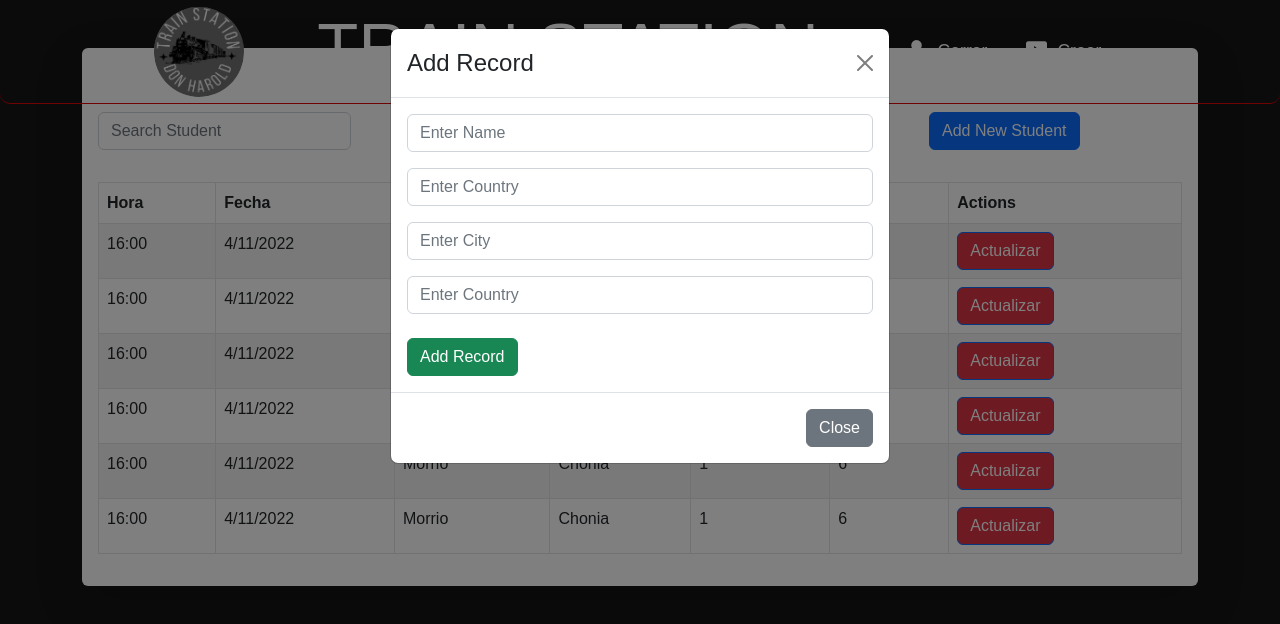
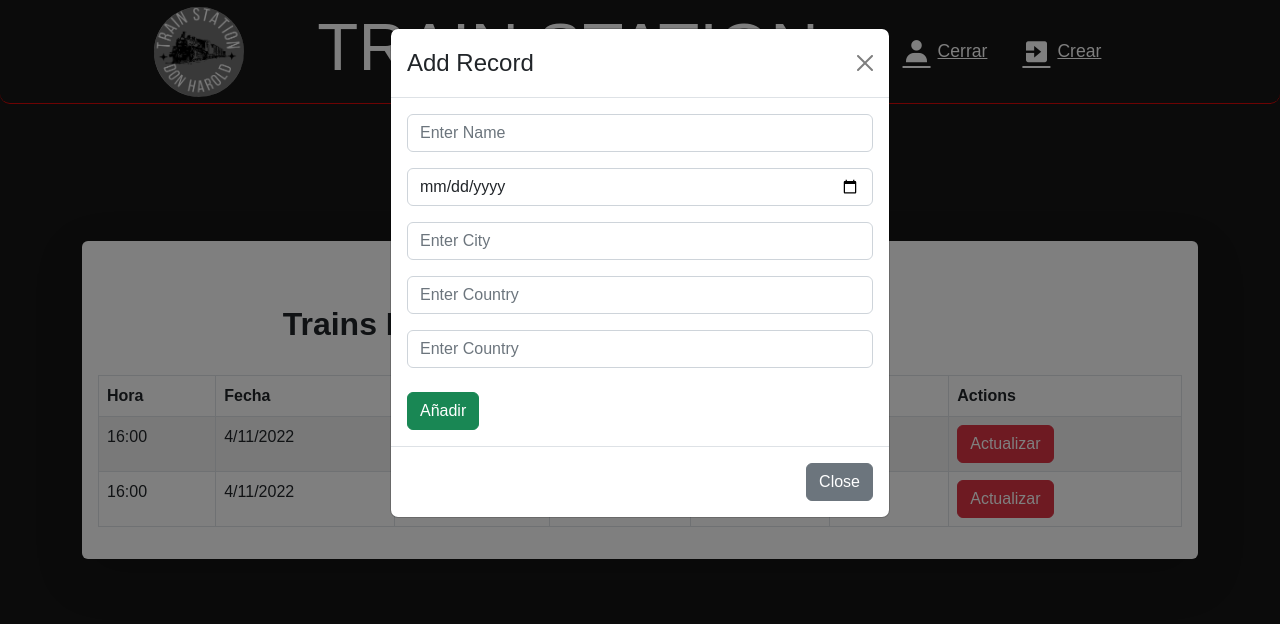
Before and after one commit to aldana212/Proyecto_arley, a React (Create React App) app in the folder frontend/: page /HomeAdmin in a window 1280 px wide. Both pictures are taken after a click on the button "Add New Student". Shown: the top 624 px of the page. Built offline with nearby package versions, Linux system fonts and the light colour scheme.

Commit message:
organice y centre la tabla de datos de los trenes y las ventanas modal de insert y update

```diff
--- a/frontend/src/components/register.jsx
+++ b/frontend/src/components/register.jsx
@@ -1,6 +1,7 @@
 import React from 'react'
 import Style from '../cssComponents/register.module.css'
 import { useState} from "react";
+import { useNavigate } from 'react-router-dom';
 import axios from "axios";
 import swal from 'sweetalert2'
 
@@ -13,6 +14,11 @@ export function Register({click1, clicked1}) {
     const [mail, setMail] = useState('');
     const [contraseña, setContraseña] = useState('');
 
+
+    const navigate = useNavigate();
+
+
+
     const store = async(e) =>{
       e.preventDefault()
       await axios.post('http://localhost:3009/user/register', {cedula: cedula, name:name, mail: mail, contraseña: contraseña})
@@ -22,6 +28,11 @@ export function Register({click1, clicked1}) {
          title: 'Exito',
          text: res.data.data,
         })
+
+        setTimeout(() => {
+           navigate('/HomeAdmin')
+        }, 2000);
+
        }).catch(err =>{
          if(err.response.data.error){
            swal.fire({
--- a/frontend/src/pages/home_admin.jsx
+++ b/frontend/src/pages/home_admin.jsx
@@ -1,48 +1,58 @@
 import React from 'react'
 // import 'bootstrap/dist/css/bootstrap.min.css';
 import { Button,Modal} from 'react-bootstrap';
+import { Header } from '../components/header'
 import {useState} from 'react';
-import { Header } from '../components/header'
 
 export function Home_admin() {
 
+    const [values , setValues] = useState({
+        hora: '',
+        fecha: '',
+        origin: '',
+        n_tren: '',
+        cupo: '',
+    });
+
+    const handleInput = (event) =>{
+       const { name, value } = event.target;
+       console.log(name, value);
+       setValues({
+        // reinicia los valores y creo una copia
+        ...values,
+        [name]: value,
+       });
+    }
+
+    const handleForm = (event) =>{
+        event.preventDefault();
+        console.log(values);
+    }
+
+
+  //estados para mostrar las modal de registro y actu
+
+  const [modalShow, setModalShow] = useState(false);
   const [show, setShow] = useState(false);
-  const [edit, setEdit] = useState(false);
 
-  console.log("xdx " + edit);
+  const ShowModelInser = () => setModalShow(true);
 
-  const handleClose = () => setShow(false);
+  const ShowModelInser1 = () => setShow(true);
 
-  const handleShow = () => {
-    console.log(show);
-    setShow(true)};
-
-  const EditClose = () => setEdit(false);
-
-  const EditShow = () => {
-    console.log(edit);
-    setEdit(true)
+  const handleClose = () => {
+    setShow(false)
+    setModalShow(false)
   };
-
 
   return (
     <>
         <Header />
-        <div className="container mx-auto">
-                <div className="crud shadow-lg p-3 mb-5 mt-5 bg-body rounded ">
+        <div className="container d-flex align-items-center justify-content-center vh-100">
+                <div className="crud shadow-lg p-3 mb-5 mt-5 bg-body rounded vh-50 vw-100">
                 <div className="row ">
-
-                <div className="col-sm-3 mt-5 mb-4 text-gred">
-                    {/* buscador */}
-                    <div className="search">
-                        <form className="form-inline">
-                            <input className="form-control mr-sm-2" type="search" placeholder="Search Student" aria-label="Search"/>
-                        </form>
-                    </div>
-                </div>
-                    <div className="col-sm-3 offset-sm-2 mt-5 mb-4 text-gred" style={{color:"green"}}><h2><b>Student Details</b></h2></div>
+                    <div className="col-sm-3 offset-sm-2 mt-5 mb-4 text-gred"><h2><b>Trains Details</b></h2></div>
                         <div className="col-sm-3 offset-sm-1  mt-5 mb-4 text-gred">
-                            <Button variant="primary" onClick={handleShow}>
+                            <Button variant="primary" onClick={ShowModelInser}>
                                 Add New Student
                             </Button>
                         </div>
@@ -71,8 +81,10 @@ export function Home_admin() {
                                   <td>1</td>
                                   <td>6</td>
                                   <td>
-                                  <Button className="bg-danger text-white" onClick={EditShow}>Actualizar</Button>
-                                  </td>
+                                  <Button variant="danger" onClick={ShowModelInser1}>
+                                        Actualizar
+                                  </Button>
+                                 </td>
                               </tr>
                               <tr>
                                   <td>16:00</td>
@@ -82,56 +94,9 @@ export function Home_admin() {
                                   <td>1</td>
                                   <td>6</td>
                                   <td>
-                                  <Button className="bg-danger text-white">Actualizar</Button>
-                                  </td>
-                              </tr>
-
-                              <tr>
-                                  <td>16:00</td>
-                                  <td>4/11/2022</td>
-                                  <td>Morrio</td>
-                                  <td>Chonia</td>
-                                  <td>1</td>
-                                  <td>6</td>
-                                  <td>
-                                  <Button className="bg-danger text-white">Actualizar</Button>
-                                  </td>
-                              </tr>
-
-                              <tr>
-                                  <td>16:00</td>
-                                  <td>4/11/2022</td>
-                                  <td>Morrio</td>
-                                  <td>Chonia</td>
-                                  <td>1</td>
-                                  <td>6</td>
-                                  <td>
-                                  <Button className="bg-danger text-white">Actualizar</Button>
-                                  </td>
-                              </tr>
-
-                              <tr>
-                                  <td>16:00</td>
-                                  <td>4/11/2022</td>
-                                  <td>Morrio</td>
-                                  <td>Chonia</td>
-                                  <td>1</td>
-                                  <td>6</td>
-                                  <td>
-                                  <Button className="bg-danger text-white">Actualizar</Button>
-                                  </td>
-                              </tr>
-
-
-                              <tr>
-                                  <td>16:00</td>
-                                  <td>4/11/2022</td>
-                                  <td>Morrio</td>
-                                  <td>Chonia</td>
-                                  <td>1</td>
-                                  <td>6</td>
-                                  <td>
-                                  <Button className="bg-danger text-white">Actualizar</Button>
+                                  <Button variant="danger" onClick={ShowModelInser1}>
+                                        Actualizar
+                                  </Button>
                                   </td>
                               </tr>
                           </tbody>
@@ -139,13 +104,50 @@ export function Home_admin() {
                   </div>
               </div>
 
-              {/* <!--- Model Box ---> */}
             <div className="model_box">
             <Modal
-            show={show}
+            show={modalShow}
             >
-              <Modal.Header closeButton>
+              <Modal.Header closeButton onClick={handleClose}>
                 <Modal.Title>Add Record</Modal.Title>
+              </Modal.Header>
+                  <Modal.Body>
+                  <form onSubmit={handleForm}>
+                      <div className="form-group">
+                          <input type="text" name='hora' onChange={handleInput} value={values.hora} className="form-control" id="exampleInputEmail1" aria-describedby="emailHelp" placeholder="Enter Name"/>
+                      </div>
+                      <div className="form-group mt-3">
+                          <input type="date" name='fecha' onChange={handleInput} value={values.fecha} className="form-control" id="exampleInputEmail1" aria-describedby="emailHelp" placeholder="Enter Country"/>
+                      </div>
+                      <div className="form-group mt-3">
+                          <input type="text" name='origin' onChange={handleInput} value={values.origin} className="form-control" id="exampleInputEmail1" aria-describedby="emailHelp" placeholder="Enter City"/>
+                      </div>
+                      <div className="form-group mt-3">
+                          <input type="text" name='n_tren' onChange={handleInput} value={values.n_tren} className="form-control" id="exampleInputPassword1" placeholder="Enter Country"/>
+                      </div>
+                      <div className="form-group mt-3">
+                          <input type="text" name='cupo' onChange={handleInput} value={values.cupo} className="form-control" id="exampleInputPassword1" placeholder="Enter Country"/>
+                      </div>
+                        <button type="submit" onClick={handleClose} className="btn btn-success mt-4">Añadir</button>
+                  </form>
+                  </Modal.Body>
+
+              <Modal.Footer>
+                <Button variant="secondary" onClick={handleClose}>
+                  Close
+                </Button>
+
+              </Modal.Footer>
+            </Modal>
+            </div>
+
+
+            <div classNameName="model_box">
+            <Modal
+              show={show}
+            >
+              <Modal.Header closeButton onClick={handleClose}>
+                <Modal.Title>Edit</Modal.Title>
               </Modal.Header>
                   <Modal.Body>
                   <form>
@@ -173,45 +175,11 @@ export function Home_admin() {
 
               </Modal.Footer>
             </Modal>
-            </div>
-
-            <div classNameName="model_box">
-            <Modal
-              edit={edit}
-            >
-              <Modal.Header closeButton>
-                <Modal.Title>Edit</Modal.Title>
-              </Modal.Header>
-                  <Modal.Body>
-                  <form>
-                      <div className="form-group">
-                          <input type="email" className="form-control" id="exampleInputEmail1" aria-describedby="emailHelp" placeholder="Enter Name"/>
-                      </div>
-                      <div className="form-group mt-3">
-                          <input type="email" className="form-control" id="exampleInputEmail1" aria-describedby="emailHelp" placeholder="Enter Country"/>
-                      </div>
-                      <div className="form-group mt-3">
-                          <input type="email" className="form-control" id="exampleInputEmail1" aria-describedby="emailHelp" placeholder="Enter City"/>
-                      </div>
-                      <div className="form-group mt-3">
-                          <input type="password" className="form-control" id="exampleInputPassword1" placeholder="Enter Country"/>
-                      </div>
-
-                        <button type="submit" className="btn btn-success mt-4">Add Record</button>
-                      </form>
-                  </Modal.Body>
-
-              <Modal.Footer>
-                <Button variant="secondary" onClick={EditClose}>
-                  Close
-                </Button>
-
-              </Modal.Footer>
-            </Modal>
 
             </div>
             </div>
         </div>
+
     </>
     )
 }
```
